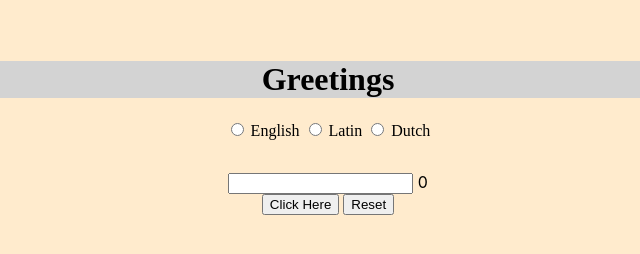
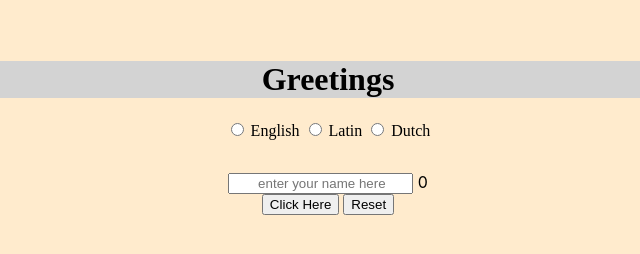
Before and after one commit to thulijay/greetings, a plain HTML site: page index.html in a window 1280 px wide. Shown: the full height of the page, 312-952 px from the left. Drawn offline with Linux system fonts and the light colour scheme.

Commit message:
added a placeholder

```diff
--- a/index.html
+++ b/index.html
@@ -35,7 +35,7 @@
       </div>
 
       <div class="bottom">
-        <input class="enterName" type="text" name="" value="" onfocus="this.value = ''">
+        <input class="enterName" type="text" name="" placeholder="       enter your name here" value="" onfocus="this.value = ''">
         <span class="greetCount">0</span>
       </div>
 
```
